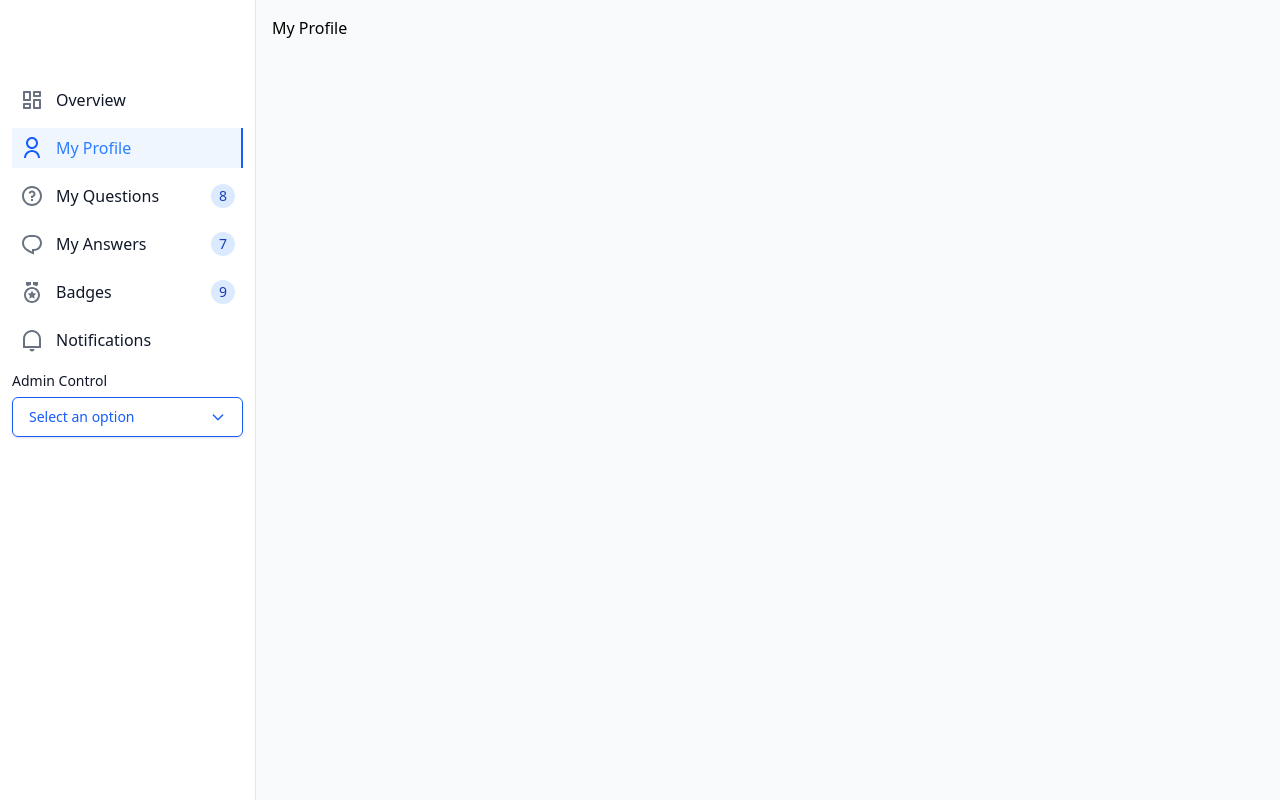
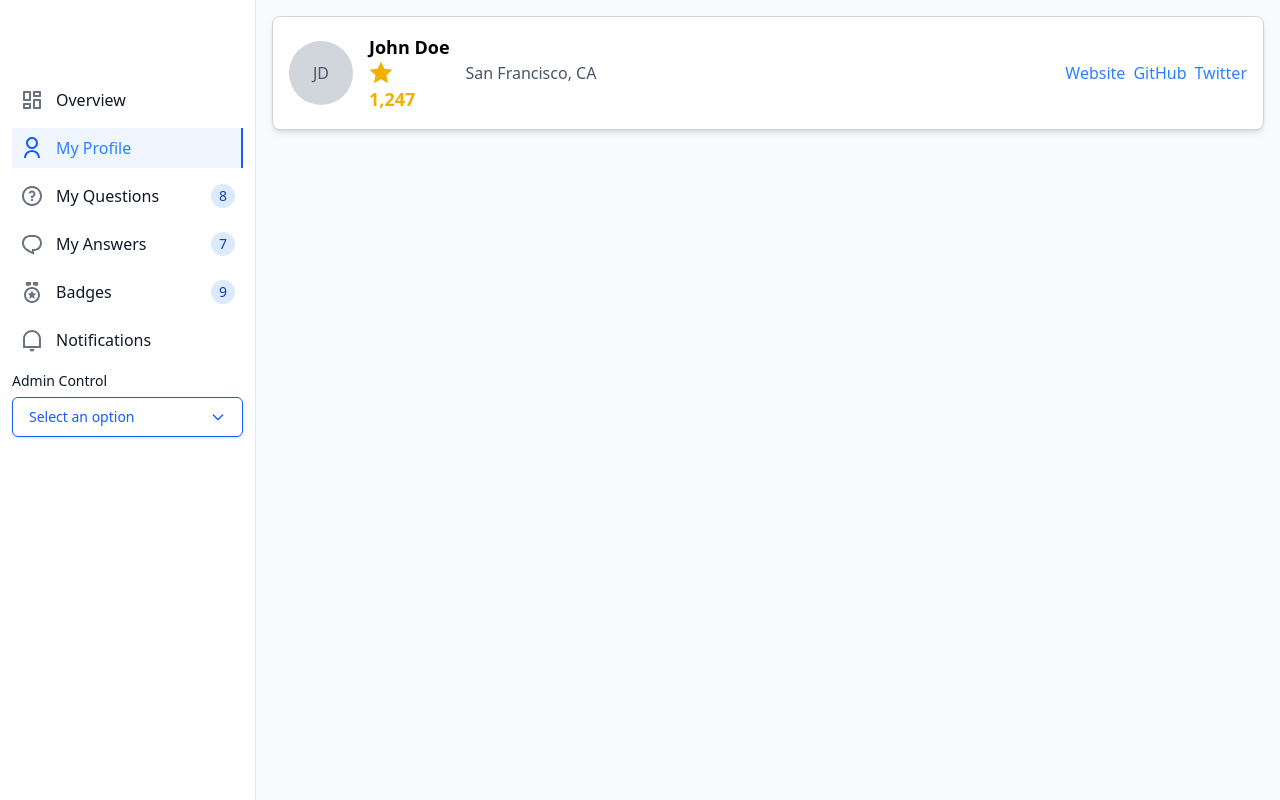
Before and after one commit to Zack-Pro-Ver/Knowledge-Sharing-Portal, a React (Vite) app: page /my-profile in a window 1280 px wide. Built offline with nearby package versions, Linux system fonts and the light colour scheme.

Commit message:
added basic layout of myprofile card component

```diff
--- /dev/null
+++ b/src/components/MyProfileCard/index.tsx
@@ -0,0 +1,22 @@
+import React from 'react';
+import Avatar from '../../elements/Avatar';
+import { RiStarFill } from '@remixicon/react';
+
+const MyProfileCard = () => {
+    return (
+        <div className="flex items-center p-4 border border-gray-300 rounded-lg bg-white shadow-md">
+            <Avatar size="large" variant="circular">
+                JD
+            </Avatar>
+            <h2 className="ml-4 text-lg font-semibold">John Doe <span className="text-yellow-500"><RiStarFill /> 1,247</span></h2>
+            <p className="ml-4 text-gray-600">San Francisco, CA</p>
+            <div className="ml-auto">
+                <a href="#" className="text-blue-500 hover:underline ml-2">Website</a>
+                <a href="#" className="text-blue-500 hover:underline ml-2">GitHub</a>
+                <a href="#" className="text-blue-500 hover:underline ml-2">Twitter</a>
+            </div>
+        </div>
+    );
+};
+
+export default MyProfileCard;
--- a/src/pages/MyProfile/index.tsx
+++ b/src/pages/MyProfile/index.tsx
@@ -1,3 +1,4 @@
+import MyProfileCard from "../../components/MyProfileCard";
 export const MyProfile = () =>{
-  return <>My Profile</>;
+  return <MyProfileCard/>;
 }
```
